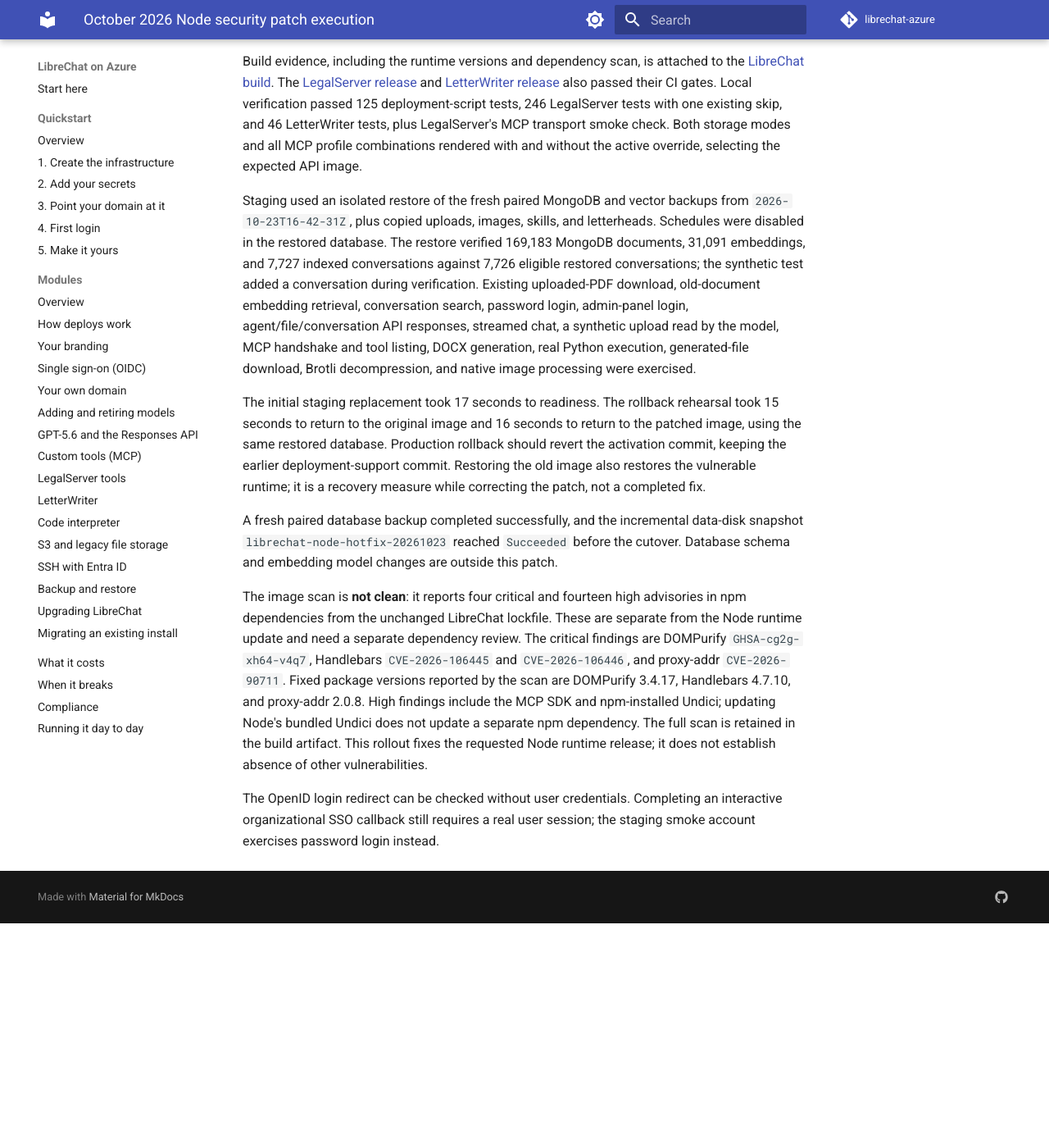
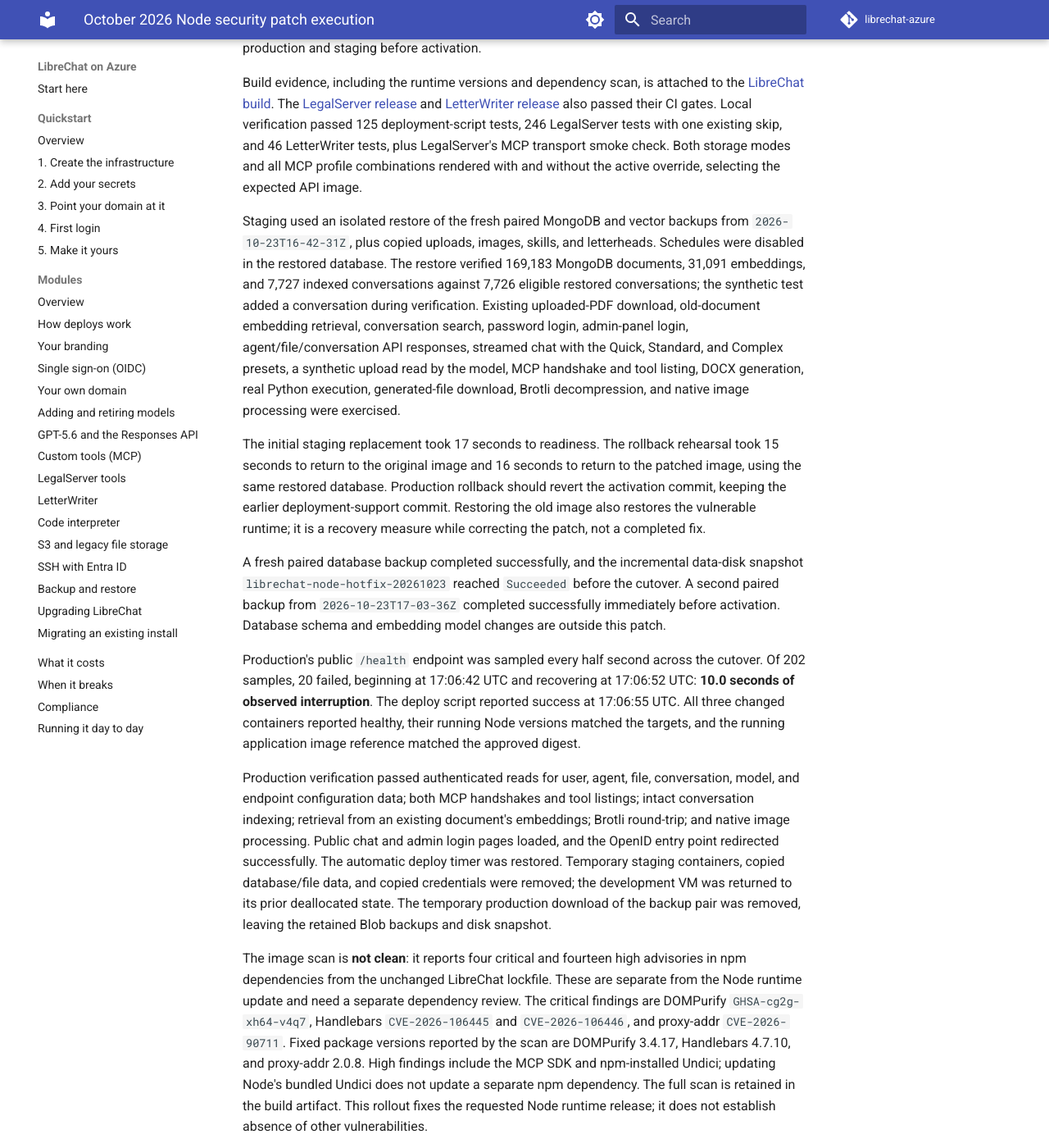
Before and after one commit to MarylandLegalAid/librechat-azure, an MkDocs documentation site: the page built from docs/plans/nodejs-security-patch-2026-10-23-execution.md, in a window 1280 px wide and 1400 px high, scrolled down 907 px. Shown: the whole window at 82% size. Built offline with MkDocs 1.6.1 and Material for MkDocs 9.7.7, drawn with Linux system fonts in a browser that asks for light colours; comment, search, counter and statistics services are not loaded; before the commit the page ends 2033 px from its top, so only the background shows below that; some of the changed text lies outside the part shown.

Commit message:
Record the verified Node patch rollout and measured downtime

```diff
--- a/docs/plans/nodejs-security-patch-2026-10-23-execution.md
+++ b/docs/plans/nodejs-security-patch-2026-10-23-execution.md
@@ -1,13 +1,14 @@
 # October 2026 Node security patch execution
 
-Status: artifacts published and staging verified; production activation pending.
+Status: deployed successfully on October 23, 2026, at 17:06:55 UTC
+(1:06:55 p.m. Eastern). Production activation commit: `a764d89`.
 
 The [plan](nodejs-security-patch-2026-10-23.md) is implemented through an image-only
 Compose override. The official LibreChat image reference remains in `compose.yaml`
 for Renovate. Remove `compose.security.yml` when upgrading to a verified patched
 official image; deployment and CI reject an override for a different release.
 
-| Component | Before | Candidate |
+| Component | Before | Deployed |
 |---|---|---|
 | LibreChat | v0.8.8, Node 24.16.0, Alpine 3.24.2 | Same application source and lockfile, Node 24.22.1 on Alpine 3.24 |
 | LegalServer MCP | v3.1.0, Node 20.20.2 | v3.1.1, Node 22.23.4, same application behavior |
@@ -43,7 +44,8 @@ MongoDB documents, 31,091 embeddings, and 7,727 indexed conversations against 7,
 eligible restored conversations; the synthetic test added a conversation during
 verification. Existing uploaded-PDF download, old-document embedding retrieval,
 conversation search, password login, admin-panel login, agent/file/conversation
-API responses, streamed chat, a synthetic upload read by the model, MCP handshake
+API responses, streamed chat with the Quick, Standard, and Complex presets, a
+synthetic upload read by the model, MCP handshake
 and tool listing, DOCX generation, real Python execution, generated-file download,
 Brotli decompression, and native image processing were exercised.
 
@@ -56,7 +58,26 @@ measure while correcting the patch, not a completed fix.
 
 A fresh paired database backup completed successfully, and the incremental
 data-disk snapshot `librechat-node-hotfix-20261023` reached `Succeeded` before the
-cutover. Database schema and embedding model changes are outside this patch.
+cutover. A second paired backup from `2026-10-23T17-03-36Z` completed successfully
+immediately before activation. Database schema and embedding model changes are
+outside this patch.
+
+Production's public `/health` endpoint was sampled every half second across the
+cutover. Of 202 samples, 20 failed, beginning at 17:06:42 UTC and recovering at
+17:06:52 UTC: **10.0 seconds of observed interruption**. The deploy script reported
+success at 17:06:55 UTC. All three changed containers reported healthy, their
+running Node versions matched the targets, and the running application image
+reference matched the approved digest.
+
+Production verification passed authenticated reads for user, agent, file,
+conversation, model, and endpoint configuration data; both MCP handshakes and tool
+listings; intact conversation indexing; retrieval from an existing document's
+embeddings; Brotli round-trip; and native image processing. Public chat and admin
+login pages loaded, and the OpenID entry point redirected successfully. The
+automatic deploy timer was restored. Temporary staging containers, copied
+database/file data, and copied credentials were removed; the development VM was
+returned to its prior deallocated state. The temporary production download of the
+backup pair was removed, leaving the retained Blob backups and disk snapshot.
 
 The image scan is **not clean**: it reports four critical and fourteen high
 advisories in npm dependencies from the unchanged LibreChat lockfile. These are
```
Also changed, not shown: docs/plans/nodejs-security-patch-2026-10-23.md (+3 -2 lines).
